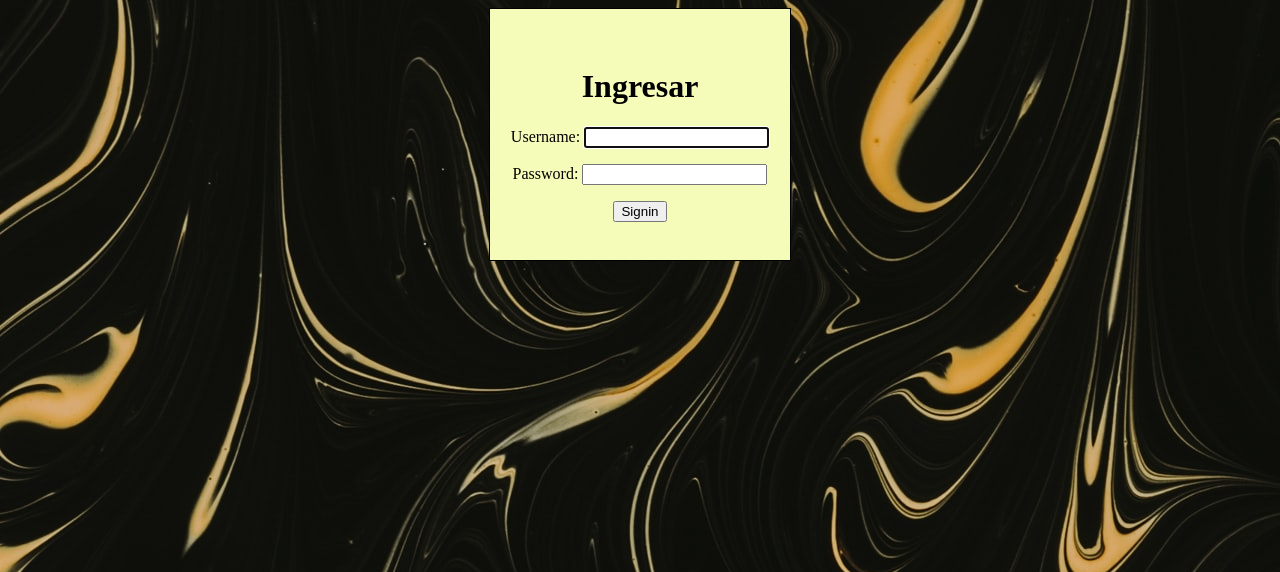
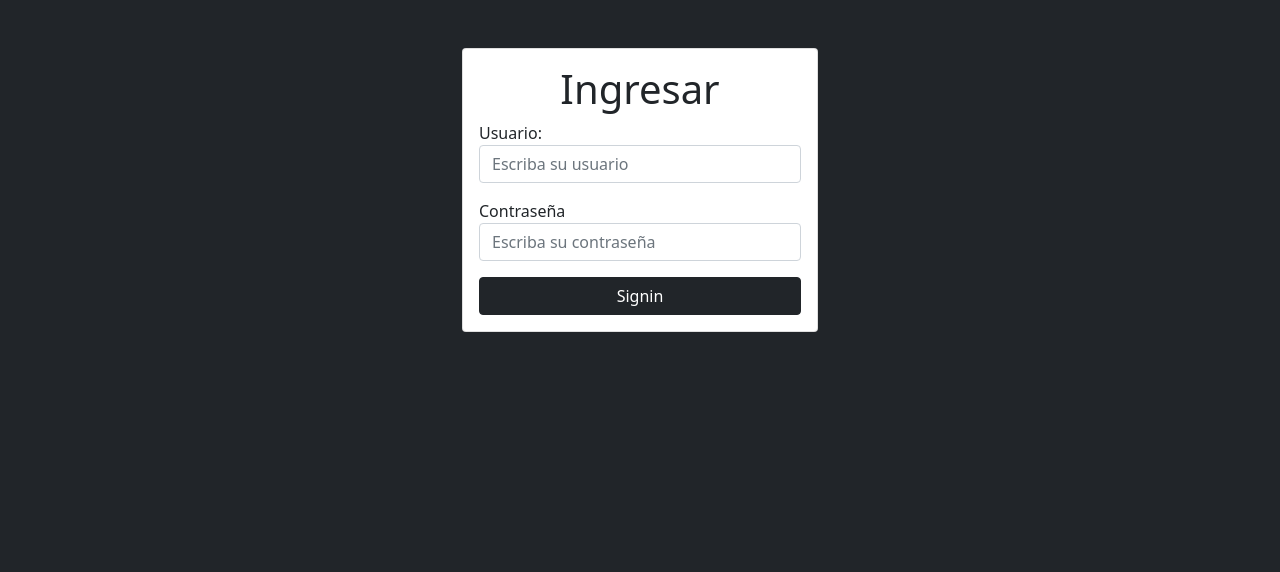
Before and after one commit to luisch1122/SARP, a Django app: page / in a window 1280 px wide. Shown: the top 572 px of the page. Run offline with Django 4.2, Linux system fonts and the light colour scheme.

Commit message:
Mejorando la estetica del login y aplicando bootstrap

```diff
--- a/SARPtesis/Login/templates/home.html
+++ b/SARPtesis/Login/templates/home.html
@@ -7,6 +7,11 @@
     <title>Document</title>
 </head>
 <body>
+    {% extends 'base.html' %}
+    {% block content %}
 
+    <h1>Home</h1>
+
+    {% endblock %}
 </body>
 </html>
--- a/SARPtesis/Login/templates/signin.html
+++ b/SARPtesis/Login/templates/signin.html
@@ -7,21 +7,46 @@
     <meta http-equiv="X-UA-Compatible" content="IE=edge">
     <meta name="viewport" content="width=device-width, initial-scale=1.0">
     <title>Login SARP</title>
-    <link rel="stylesheet" href="{% static '/styles/main.css' %}">
+    <link rel="stylesheet" href="https://cdn.jsdelivr.net/npm/bootstrap@5.0.2/dist/css/bootstrap.min.css">
 </head>
-<body>
-    <div class="Login">
-        <h1>Ingresar</h1>
+<body class="bg-dark">
+    <main class="container">
+        <div class="row">
+            <section class="col-md-4 offset-md-4 mt-5 ">
+                <form method="POST" class="card card-body">
+                    <h1 class="text-center">Ingresar</h1>
 
-        {{error}}
+                    {{error}}
+                    {% csrf_token %}
 
-        <form method="POST">
-            {% csrf_token %}
-            {{form.as_p}}
-            <button>
-                Signin
-            </button>
-        </form>
-    </div>
+                    <div class="mb-3">
+                        <label for="username">Usuario:</label>
+                        <input
+                        type="text"
+                        name="username"
+                        id="username"
+                        class="form-control"
+                        placeholder="Escriba su usuario"
+                        />
+                    </div>
+
+                    <div class="mb-3">
+                        <label for="password">Contraseña</label>
+                        <input
+                        type="password"
+                        name="password"
+                        id="password"
+                        class="form-control"
+                        placeholder="Escriba su contraseña"
+                        />
+                    </div>
+
+                    <button class="btn btn-dark">
+                        Signin
+                    </button>
+                </form>
+            </section>
+        </div>
+    </main>
 </body>
 </html>
--- a/SARPtesis/Login/views.py
+++ b/SARPtesis/Login/views.py
@@ -1,6 +1,7 @@
 from django.shortcuts import render, redirect
 from django.contrib.auth import login, authenticate
 from django.contrib.auth.forms import AuthenticationForm
+from django.contrib.auth.decorators import login_required
 
 # Create your views here.
 
@@ -22,9 +23,7 @@ def signin(request):
             login(request, user)
             return redirect('index')
 
+# Home
+@login_required
 def home(request):
-    user = request.user
-    if user == None:
-        return redirect('login')
-    else:
-        return render(request, 'home.html')
+    return render(request, 'home.html')
```
Also changed, not shown: SARPtesis/Login/templates/base.html (+26 -0 lines), SARPtesis/db.sqlite3.
